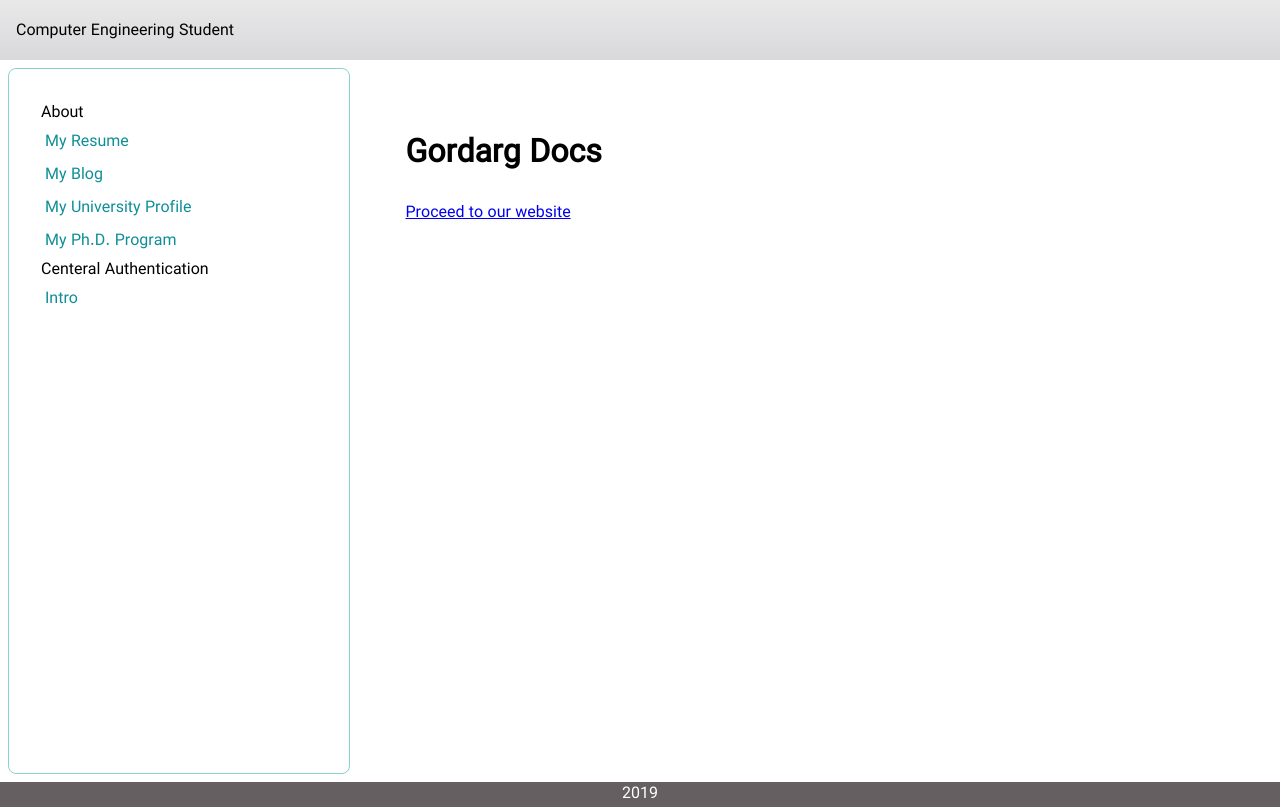
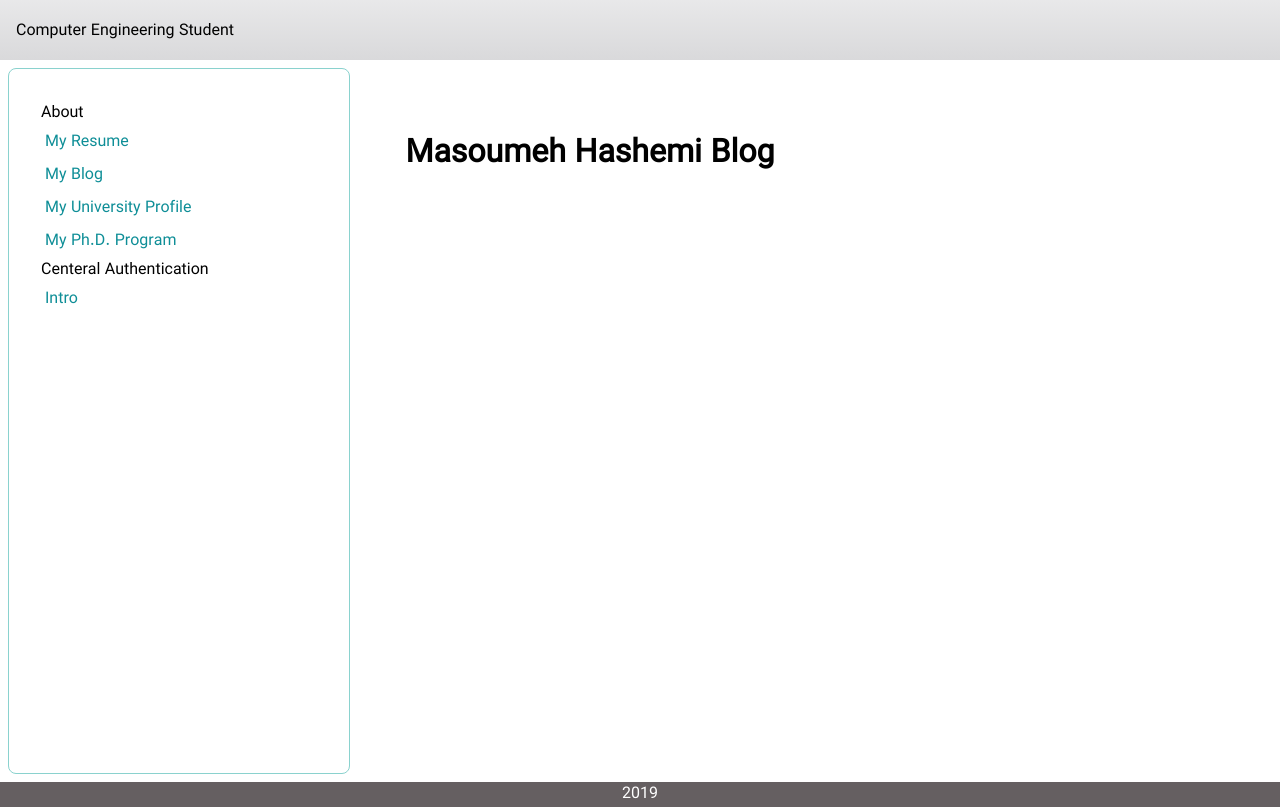
Before and after one commit to Masoumeh-Hashemi/Masoumeh-Hashemi.github.io, a plain HTML site: page index.html in a window 1280 px wide. Shown: the part 90-897 px from the top of the page. Drawn offline with Linux system fonts and the light colour scheme.

Commit message:
Changed Homepage

```diff
--- a/index.html
+++ b/index.html
@@ -14,8 +14,7 @@
     <span>Computer Engineering Student</span>
 </header>
 <ul class="navigation">About<li><a href="a_jc8kOU2zH8X.html">My Resume</a></li><li><a href="a_q-4JFFxMFkf.html">My Blog</a></li><li><a href="a_vB3SRnAFMue.html">My University Profile</a></li><li><a href="a_MjgWMRwL6aF.html">My Ph.D. Program</a></li>Centeral Authentication<li><a href="a_HPu7dCsYLLF.html">Intro</a></li></ul><div class="content">
-<h1>Gordarg Docs</h1>
-<a href="http://gordarg.com">Proceed to our website</a>
-</div><footer>2019</footer>
+<h1>Masoumeh Hashemi Blog</h1>
+</div>‍‍<footer>2019</footer>
 </body>
 </html>
```
Also changed, not shown: master/index.txt.
